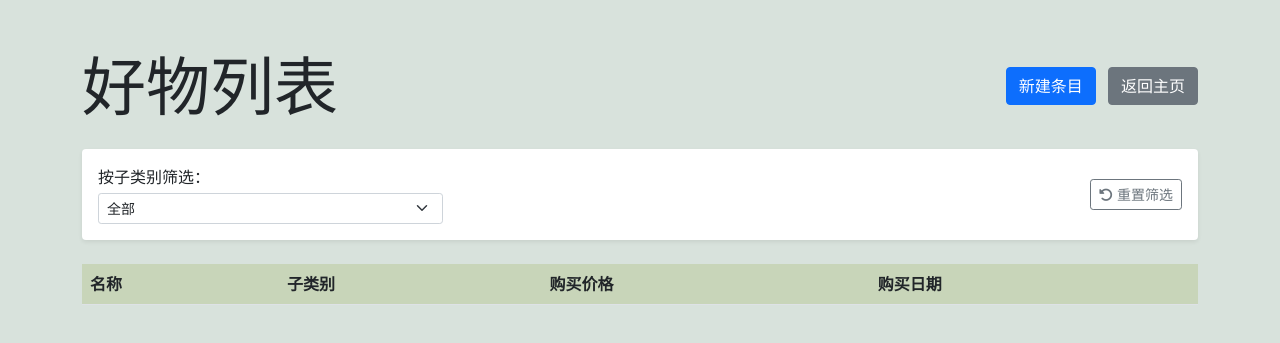
After one commit to MonkeyDTH/StorageManagement, a Flask app: page /goods in a window 1280 px wide. The commit adds this page. Shown: the top 343 px of the page. Run offline with Flask 3, Linux system fonts and the light colour scheme; lists and menus that the app fills with data are empty.

Commit message:
feat(goods): 添加好物管理功能
- 在首页添加好物数量卡片并支持点击跳转
- 实现好物列表、新建和详情页面
- 添加好物数据加载和CRUD逻辑
- 更新路由和模板以支持好物管理

```diff
--- a/app.py
+++ b/app.py
@@ -2,7 +2,7 @@
 Author: Leili
 Date: 2025-05-18 20:41:27
 LastEditors: Leili
-LastEditTime: 2025-05-26 14:15:00
+LastEditTime: 2025-06-16 15:29:19
 FilePath: /StorageManagement/app.py
 Description:
 '''
@@ -70,6 +70,32 @@ def load_clothing_data():
         print(f"加载数据文件失败: {e}")
         return []
 
+def load_goods_data():
+    """
+    加载好物数据
+
+    返回:
+        list: 好物数据列表（字典形式），按购买日期倒序排列，无购买日期的按名称排列
+
+    异常:
+        FileNotFoundError: 当数据文件不存在时抛出
+        pd.errors.EmptyDataError: 当数据文件为空时抛出
+    """
+    try:
+        df = pd.read_csv('data/goods.csv')
+        # 将空的购买日期替换为 NaT，并只保留日期部分
+        df['purchase_date'] = pd.to_datetime(df['purchase_date'], errors='coerce').dt.date
+        # 先按购买日期倒序排列，对于没有购买日期的按名称排列
+        df = df.sort_values(
+            by=['purchase_date', 'name'],
+            ascending=[False, True],
+            na_position='last'
+        )
+        return df.to_dict('records')
+    except (FileNotFoundError, pd.errors.EmptyDataError) as e:
+        print(f"加载数据文件失败: {e}")
+        return []
+
 def check_and_convert_images():
     """检查并转换static/images目录下的图片为WebP格式"""
     base_dir = os.path.join(app.static_folder, 'images')
@@ -91,11 +117,13 @@ def home():
     # 加载数据并渲染模板
     figures = load_figures_data()
     clothing = load_clothing_data()
+    goods = load_goods_data()
     return render_template(
         'index.html',
-        total=len(figures) + len(clothing),
+        total=len(figures) + len(clothing) + len(goods),
         figures_count=len(figures),
-        clothing_count=len(clothing)
+        clothing_count=len(clothing),
+        goods_count = len(goods)
     )
 
 @app.route('/figures')
@@ -114,6 +142,14 @@ def show_clothing():
     categories = sorted(list(set(item['category'] for item in clothing_data if item['category'])))
     return render_template('clothing/list.html', clothing=clothing_data, categories=categories)
 
+@app.route('/goods')
+def show_goods():
+    """好物列表路由：展示所有好物数据"""
+    goods_data = load_goods_data()
+    # 提取所有不重复的子类别
+    categories = sorted(list(set(item['category'] for item in goods_data if item['category'])))
+    return render_template('goods/list.html', goods=goods_data, categories=categories)
+
 @app.route('/figures/<int:item_id>')
 def figures_detail(item_id):
     """手办详情路由"""
@@ -123,6 +159,11 @@ def figures_detail(item_id):
 def clothing_detail(item_id):
     """衣服详情路由"""
     return get_item_detail('clothing', item_id)
+
+@app.route('/goods/<int:item_id>')
+def goods_detail(item_id):
+    """好物详情路由"""
+    return get_item_detail('goods', item_id)
 
 @app.route('/figures/new')
 def figures_new():
@@ -134,15 +175,22 @@ def clothing_new():
     """新建衣服页面路由"""
     return render_template('clothing/new.html')
 
+@app.route('/goods/new')
+def good_new():
+    """新建好物页面路由"""
+    return render_template('goods/new.html')
+
 def get_item_detail(item_type, item_id):
     """通用详情路由处理函数"""
     data_loader = {
         'figures': load_figures_data,
-        'clothing': load_clothing_data
+        'clothing': load_clothing_data,
+        'goods': load_goods_data
     }
     template_map = {
         'figures': 'figures/detail.html',
-        'clothing': 'clothing/detail.html'
+        'clothing': 'clothing/detail.html',
+        'goods': 'goods/detail.html'
     }
 
     item_data = data_loader[item_type]()
@@ -171,6 +219,8 @@ def update_properties():
             df = pd.read_csv('data/figures.csv')
         elif item_type == 'clothing':
             df = pd.read_csv('data/clothing.csv')
+        elif item_type == 'goods':
+            df = pd.read_csv('data/goods.csv')
         else:
             raise ValueError('无效的物品类型')
 
@@ -242,7 +292,7 @@ def create_item():
         item_type = request.form.get('item_type')
 
         # 验证物品类型
-        if item_type not in ['figures', 'clothing']:
+        if item_type not in ['figures', 'clothing', 'goods']:
             raise ValueError('无效的物品类型')
 
         # 加载现有数据
@@ -264,9 +314,16 @@ def create_item():
         new_item = {'id': new_id}
 
         # 定义字段映射（确保所有必要字段都有默认值）
+        main_category = ''
+        if item_type == 'figures':
+            main_category = '手办'
+        elif item_type == 'clothing':
+            main_category = '衣服'
+        else:
+            main_category = '好物'
         field_defaults = {
             'name': '',
-            'main_category': '手办' if item_type == 'figures' else '衣服',  # 根据类型设置主类别
+            'main_category': main_category,  # 根据类型设置主类别
             'category': '',
             'purchase_price': 0,
             'shipping_fee': 0,
--- /dev/null
+++ b/templates/goods/list.html
@@ -0,0 +1,94 @@
+<!--
+ * @Author: Leili
+ * @Date: 2025-06-16 14:18:00
+ * @LastEditors: Leili
+ * @LastEditTime: 2025-06-16 15:17:33
+ * @FilePath: /StorageManagement/templates/goods/list.html
+ * @Description:
+-->
+<!DOCTYPE html>
+<html lang="zh-CN">
+<head>
+    <meta charset="UTF-8">
+    <meta name="viewport" content="width=device-width, initial-scale=1.0">
+    <title>好物列表</title>
+    <link rel="icon" href="{{ url_for('static', filename='icon/物品管理.svg') }}" type="image/x-icon">
+    <!-- Bootstrap 5 样式（CDN） -->
+    <link href="https://cdn.jsdelivr.net/npm/bootstrap@5.1.3/dist/css/bootstrap.min.css" rel="stylesheet">
+    <link href="https://fonts.googleapis.com/css2?family=Noto+Sans+SC:wght@300;400;500;700&display=swap" rel="stylesheet">
+    <link href="https://cdnjs.cloudflare.com/ajax/libs/font-awesome/6.4.0/css/all.min.css" rel="stylesheet">
+    <!-- 本地自定义样式 -->
+    <link rel="stylesheet" href="/static/css/main.css">
+    <link rel="stylesheet" href="/static/css/list.css">
+</head>
+<body class="bg-morandi-cream">
+    <div class="container mt-5">
+        <!-- 标题 & 返回按钮 -->
+        <div class="d-flex justify-content-between align-items-center mb-4">
+            <h1 class="dynamic-title mb-0">好物列表</h1>
+            <div>
+                <a href="/goods/new" class="btn btn-primary me-2">新建条目</a>
+                <a href="/" class="btn btn-secondary">返回主页</a>
+            </div>
+        </div>
+
+        <!-- 筛选区域 -->
+        <div class="card shadow-sm mb-4 filter-card">
+            <div class="card-body py-3">
+                <div class="row align-items-center">
+                    <div class="col-md-4 mb-2 mb-md-0">
+                        <label for="categoryFilter" class="form-label mb-1">按子类别筛选：</label>
+                        <select id="categoryFilter" class="form-select form-select-sm">
+                            <option value="">全部</option>
+                            {% for category in categories %}
+                            <option value="{{ category }}">{{ category }}</option>
+                            {% endfor %}
+                        </select>
+                    </div>
+                    <div class="col-md-8 text-md-end">
+                        <button id="resetFilter" class="btn btn-sm btn-outline-secondary">
+                            <i class="fas fa-undo-alt me-1"></i>重置筛选
+                        </button>
+                        <span id="filterStatus" class="ms-2 filter-status d-none">
+                            <i class="fas fa-filter me-1"></i><span id="filterStatusText"></span>
+                        </span>
+                    </div>
+                </div>
+            </div>
+        </div>
+
+        <!-- 好物数据表格 -->
+        <div class="table-responsive">
+            <table class="table table-striped table-hover bg-white rounded">
+                <thead class="bg-morandi-green">
+                    <tr>
+                        <th>名称</th>
+                        <th>子类别</th>
+                        <th>购买价格</th>
+                        <th>购买日期</th>
+                    </tr>
+                </thead>
+                <tbody id="itemsTableBody">
+                    {% for item in goods %}
+                    <tr onclick="window.location='/goods/{{ item.id }}'" style="cursor: pointer;" data-category="{{ item.category }}">
+                        <td class="no-wrap">{{ item.name }}</td>
+                        <td>{{ item.category }}</td>
+                        <td>¥{{ item.purchase_price }}</td>
+                        <td class="no-wrap">{{ item.purchase_date }}</td>
+                    </tr>
+                    {% endfor %}
+                </tbody>
+            </table>
+            <!-- 无数据提示 -->
+            <div id="noDataMessage" class="text-center py-5 d-none">
+                <i class="fas fa-filter fa-2x text-muted mb-3"></i>
+                <p class="mb-0">没有符合筛选条件的数据</p>
+                <button id="showAllItems" class="btn btn-sm btn-outline-primary mt-2">显示全部</button>
+            </div>
+        </div>
+    </div>
+
+    <!-- 引入JavaScript -->
+    <script src="/static/js/list_filter.js"></script>
+</body>
+</html>
```
Also changed, not shown: templates/goods/detail.html (added, +69 -0 lines), templates/goods/new.html (added, +53 -0 lines), templates/index.html (+12 -1 lines).
